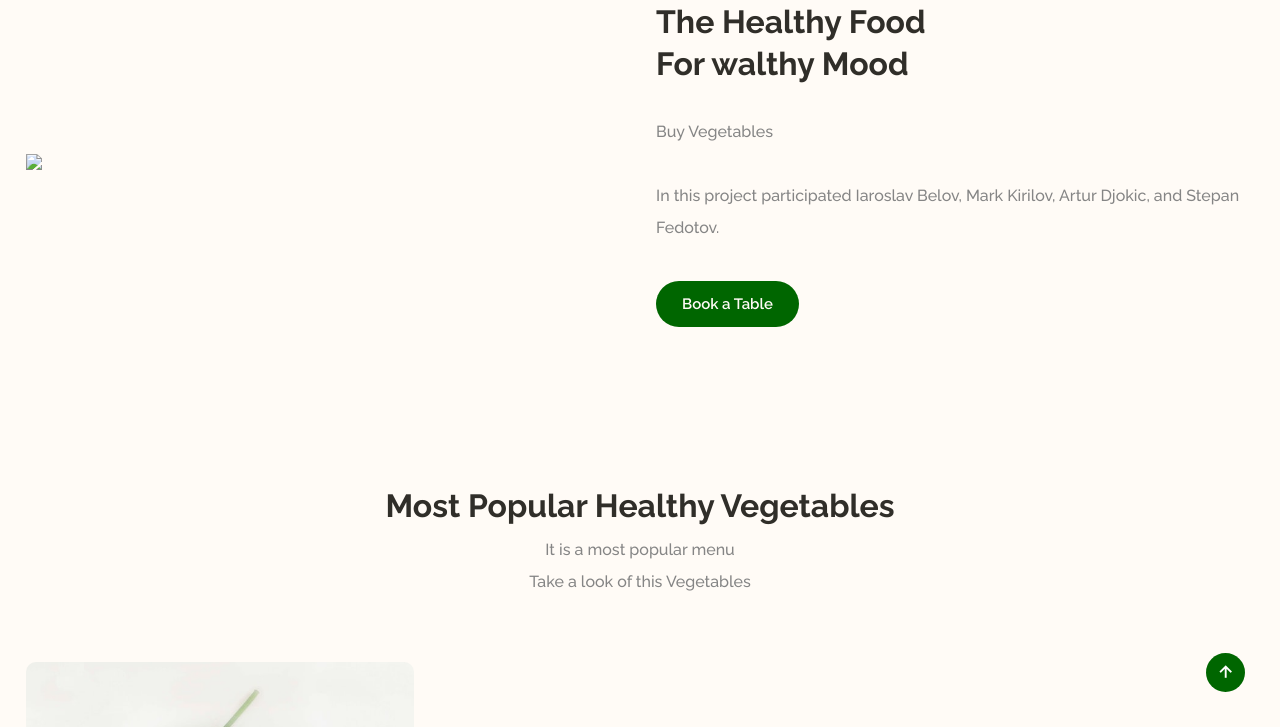
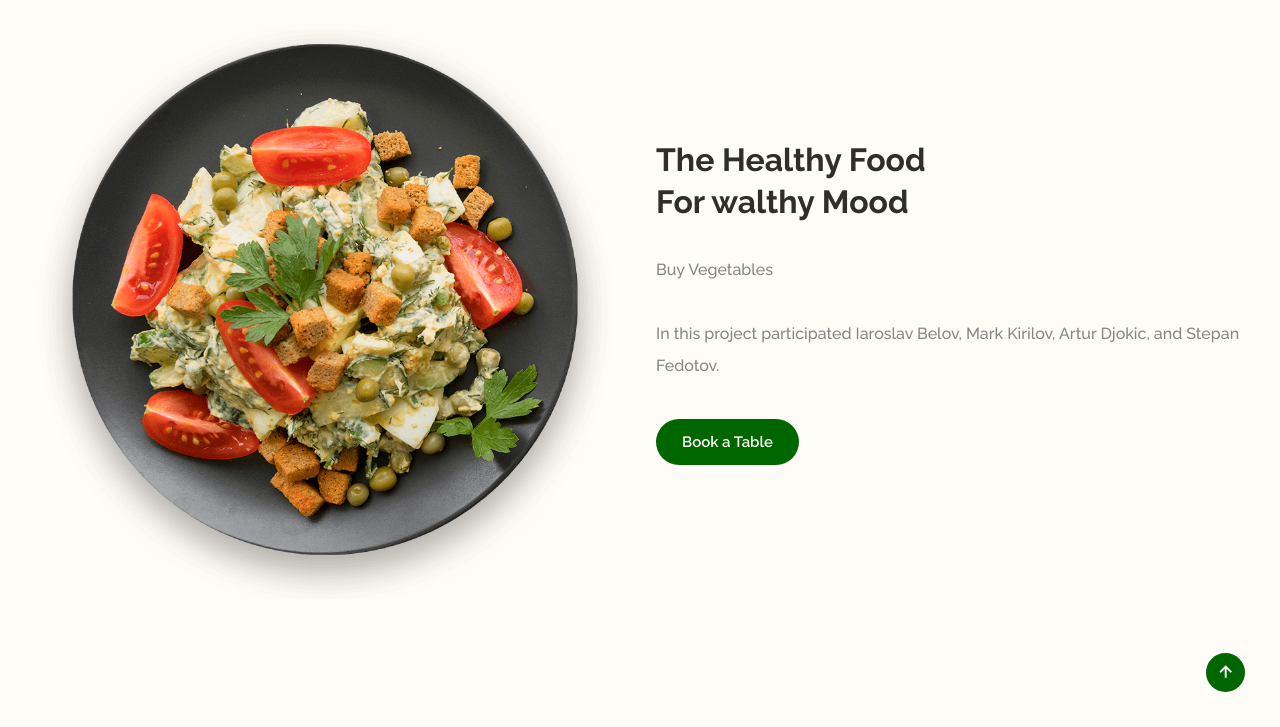
Before and after one commit to iaroslavhtml/FINAL, a plain HTML site: page index.html in a window 1280 px wide. Both pictures are taken after a click on the link "About". Shown: the part 1022-1749 px from the top of the page. Drawn offline with nearby package versions, Linux system fonts and the light colour scheme.

Commit message:
Update index.html
fixed image

```diff
--- a/index.html
+++ b/index.html
@@ -65,7 +65,7 @@
 	<!---about section--->
 	<section class="about" id="about">
 		<div class="about-img">
-			<img src="img/about.jpg">
+			<img src="about.jpg">
 		</div>
 
 		<div class="about-text">
```
